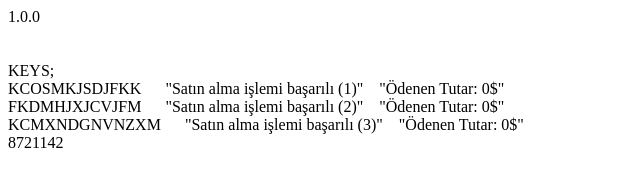
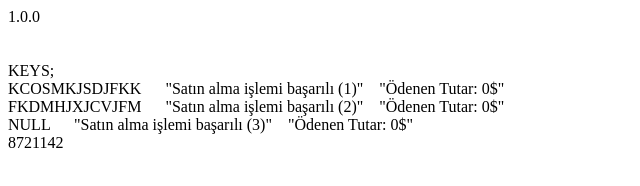
Before and after one commit to Graxypy/app, a plain HTML site: page index.html in a window 1280 px wide. Shown: the whole page, without its empty margins (0-640 px from the left). Drawn offline with Linux system fonts and the light colour scheme.

Commit message:
Update index.html

```diff
--- a/index.html
+++ b/index.html
@@ -8,7 +8,7 @@
 KEYS; </br>
 <appname-buy-id1>KCOSMKJSDJFKK</appname-buy-id1>  &nbsp;&nbsp;&nbsp;&nbsp; <appname-buy-msg1>"Satın alma işlemi başarılı (1)"</appname-buy-msg1>    &nbsp;&nbsp; <appname-buy-msg1->"Ödenen Tutar: 0$"</appname-buy-msg1-></br>
 <appname-buy-id2>FKDMHJXJCVJFM</appname-buy-id2>  &nbsp;&nbsp;&nbsp;&nbsp; <appname-buy-msg2>"Satın alma işlemi başarılı (2)"</appname-buy-msg2>    &nbsp;&nbsp; <appname-buy-msg2->"Ödenen Tutar: 0$"</appname-buy-msg2-></br>
-<appname-buy-id3>KCMXNDGNVNZXM</appname-buy-id3>  &nbsp;&nbsp;&nbsp;&nbsp; <appname-buy-msg3>"Satın alma işlemi başarılı (3)"</appname-buy-msg3>    &nbsp;&nbsp; <appname-buy-msg3->"Ödenen Tutar: 0$"</appname-buy-msg3-></br>
+<appname-buy-id3>NULL</appname-buy-id3>  &nbsp;&nbsp;&nbsp;&nbsp; <appname-buy-msg3>"Satın alma işlemi başarılı (3)"</appname-buy-msg3>    &nbsp;&nbsp; <appname-buy-msg3->"Ödenen Tutar: 0$"</appname-buy-msg3-></br>
 
 
 <appname-buy-ps>8721142</appname-buy-ps>
```
